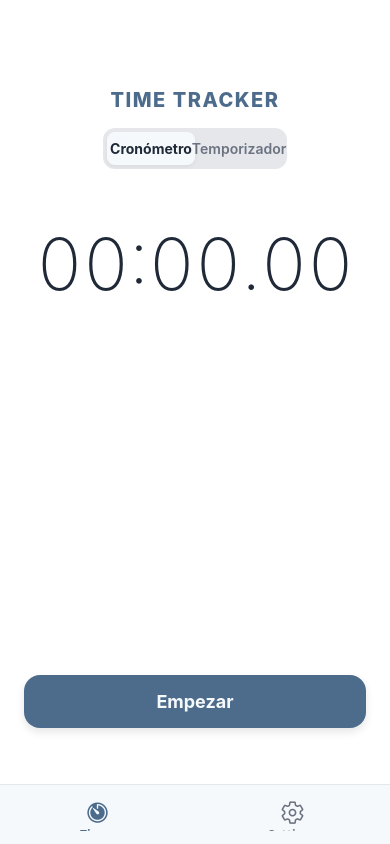
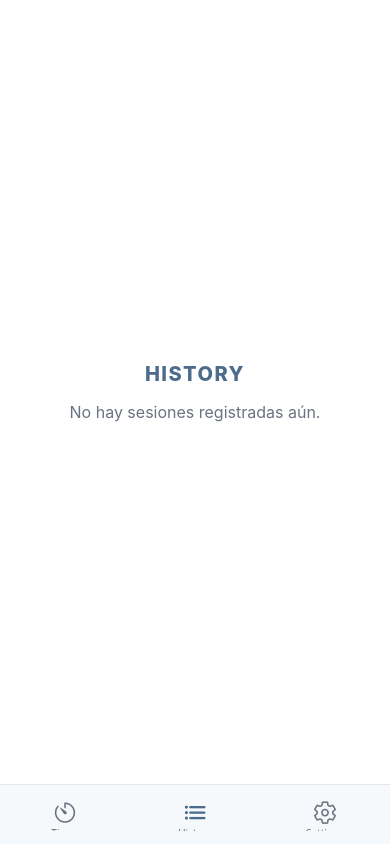
Before and after one commit to JaiRB19/TimeTrackerApp, a React Native app: screen /History in a window 390 px wide. Built offline with nearby package versions, Linux system fonts and the light colour scheme.

Commit message:
History Module & Fix

```diff
--- a/App.tsx
+++ b/App.tsx
@@ -5,6 +5,7 @@ import { NavigationContainer } from '@react-navigation/native';
 import AppNavigator from './src/navigation/AppNavigator';
 import { SettingsProvider, useSettings } from './src/hooks/useSettings';
 import { COLORS } from './src/constants/theme';
+import { HistoryProvider } from './src/hooks/useHistory';
 
 
 function RootNavigation() {
@@ -24,10 +25,12 @@ function RootNavigation() {
 export default function App() {
   return (
     <SettingsProvider>
-      <NavigationContainer>
-        <StatusBar style="dark" />
-        <RootNavigation />
-      </NavigationContainer>
+      <HistoryProvider>
+        <NavigationContainer>
+          <StatusBar style="dark" />
+          <RootNavigation />
+        </NavigationContainer>
+      </HistoryProvider>
     </SettingsProvider>
   );
 }
--- /dev/null
+++ b/src/hooks/useHistory.tsx
@@ -0,0 +1,76 @@
+import React, { createContext, useContext, useState, useEffect, ReactNode } from 'react';
+import AsyncStorage from '@react-native-async-storage/async-storage';
+import { TimerMode, Mark } from './useTimer';
+
+export interface TimerSession {
+  id: string;
+  date: number; // Fecha en milisegundos (Date.now())
+  mode: TimerMode;
+  duration: number; // Tiempo total registrado
+  marks: Mark[];
+}
+
+interface HistoryContextData {
+  sessions: TimerSession[];
+  saveSession: (mode: TimerMode, duration: number, marks: Mark[]) => void;
+  clearHistory: () => void;
+}
+
+const HISTORY_KEY = '@time_tracker_history';
+const HistoryContext = createContext<HistoryContextData>({} as HistoryContextData);
+
+export const HistoryProvider = ({ children }: { children: ReactNode }) => {
+  const [sessions, setSessions] = useState<TimerSession[]>([]);
+
+  // Cargar historial al iniciar
+  useEffect(() => {
+    const loadHistory = async () => {
+      try {
+        const storedHistory = await AsyncStorage.getItem(HISTORY_KEY);
+        if (storedHistory) setSessions(JSON.parse(storedHistory));
+      } catch (e) {
+        console.error("Error cargando historial", e);
+      }
+    };
+    loadHistory();
+  }, []);
+
+  // Guardar nueva sesión
+  const saveSession = async (mode: TimerMode, duration: number, marks: Mark[]) => {
+    const newSession: TimerSession = {
+      id: Math.random().toString(36).substr(2, 9) + Date.now().toString(36),
+      date: Date.now(),
+      mode,
+      duration,
+      marks,
+    };
+
+    // Agregamos la nueva sesión al principio del arreglo
+    const updatedSessions = [newSession, ...sessions];
+    setSessions(updatedSessions);
+
+    try {
+      await AsyncStorage.setItem(HISTORY_KEY, JSON.stringify(updatedSessions));
+    } catch (e) {
+      console.error("Error guardando sesión", e);
+    }
+  };
+
+  // Limpiar historial
+  const clearHistory = async () => {
+    setSessions([]);
+    try {
+      await AsyncStorage.removeItem(HISTORY_KEY);
+    } catch (e) {
+      console.error("Error limpiando historial", e);
+    }
+  };
+
+  return (
+    <HistoryContext.Provider value={{ sessions, saveSession, clearHistory }}>
+      {children}
+    </HistoryContext.Provider>
+  );
+};
+
+export const useHistory = () => useContext(HistoryContext);
--- a/src/hooks/useSettings.tsx
+++ b/src/hooks/useSettings.tsx
@@ -1,6 +1,7 @@
 import React, { createContext, useContext, useState, useEffect, ReactNode } from 'react';
 import { activateKeepAwakeAsync, deactivateKeepAwake } from 'expo-keep-awake';
 import AsyncStorage from '@react-native-async-storage/async-storage';
+import { Platform } from 'react-native';
 
 interface SettingsContextData {
   keepAwake: boolean;
@@ -14,7 +15,7 @@ const STORAGE_KEY = '@time_tracker_settings';
 const SettingsContext = createContext<SettingsContextData>({} as SettingsContextData);
 
 export const SettingsProvider = ({ children }: { children: ReactNode }) => {
-  const [keepAwake, setKeepAwake] = useState(false);
+  const [keepAwake, setKeepAwake] = useState(false); // Desactivado por defecto
   const [showMs, setShowMs] = useState(true);
   const [isLoading, setIsLoading] = useState(true);
 
@@ -53,13 +54,24 @@ export const SettingsProvider = ({ children }: { children: ReactNode }) => {
     saveSettings();
   }, [keepAwake, showMs, isLoading]);
 
-  // Manejo del hardware (Keep Awake)
+  // 3. Manejo del hardware (Keep Awake) - CORREGIDO PARA WEB
   useEffect(() => {
-    if (keepAwake) {
-      activateKeepAwakeAsync();
-    } else {
-      deactivateKeepAwake();
-    }
+    const handleKeepAwake = async () => {
+      try {
+        if (keepAwake) {
+          await activateKeepAwakeAsync();
+        } else {
+          await deactivateKeepAwake();
+        }
+      } catch (error) {
+        // Silenciamos el error en Web para que no rompa la app
+        if (Platform.OS !== 'web') {
+          console.warn("KeepAwake no disponible:", error);
+        }
+      }
+    };
+
+    handleKeepAwake();
   }, [keepAwake]);
 
   const toggleKeepAwake = (value: boolean) => setKeepAwake(value);
--- a/src/navigation/AppNavigator.tsx
+++ b/src/navigation/AppNavigator.tsx
@@ -1,10 +1,11 @@
+// src/navigation/AppNavigator.tsx
 import React from 'react';
 import { createBottomTabNavigator } from '@react-navigation/bottom-tabs';
 import { Ionicons } from '@expo/vector-icons';
 import { COLORS } from '../constants/theme';
 
-// Importamos las pantallas
 import HomeScreen from '../screens/HomeScreen';
+import HistoryScreen from '../screens/HistoryScreen';
 import SettingsScreen from '../screens/SettingsScreen';
 
 const Tab = createBottomTabNavigator();
@@ -13,38 +14,48 @@ export default function AppNavigator() {
   return (
     <Tab.Navigator
       screenOptions={({ route }) => ({
-        headerShown: false, // Ocultamos el header nativo porque ya hicimos el nuestro
-        tabBarIcon: ({ focused, color, size }) => {
-          let iconName: keyof typeof Ionicons.glyphMap = 'timer-outline';
-
-          if (route.name === 'Timer') {
-            iconName = focused ? 'timer' : 'timer-outline';
-          } else if (route.name === 'Settings') {
-            iconName = focused ? 'settings' : 'settings-outline';
-          }
-
-          return <Ionicons name={iconName} size={size} color={color} />;
-        },
+        headerShown: false,
         tabBarActiveTintColor: COLORS.primary,
         tabBarInactiveTintColor: COLORS.textSecondary,
         tabBarStyle: {
           backgroundColor: COLORS.surface,
           borderTopColor: COLORS.border,
-          elevation: 0, // Quita la sombra en Android
-          shadowOpacity: 0, // Quita la sombra en iOS
           height: 60,
           paddingBottom: 8,
           paddingTop: 8,
         },
-        tabBarLabelStyle: {
-          fontSize: 12,
-          fontWeight: '600',
-        }
       })}
     >
-      <Tab.Screen name="Timer" component={HomeScreen} />
-      {/* Aquí irá el HistoryScreen en el futuro */}
-      <Tab.Screen name="Settings" component={SettingsScreen} />
+      {/* CUIDADO AQUÍ: Verifica que solo haya UN "Timer" */}
+      <Tab.Screen
+        name="Timer"
+        component={HomeScreen}
+        options={{
+          tabBarIcon: ({ color, size, focused }) => (
+            <Ionicons name={focused ? 'timer' : 'timer-outline'} size={size} color={color} />
+          )
+        }}
+      />
+
+      <Tab.Screen
+        name="History"
+        component={HistoryScreen}
+        options={{
+          tabBarIcon: ({ color, size, focused }) => (
+            <Ionicons name={focused ? 'list' : 'list-outline'} size={size} color={color} />
+          )
+        }}
+      />
+
+      <Tab.Screen
+        name="Settings"
+        component={SettingsScreen}
+        options={{
+          tabBarIcon: ({ color, size, focused }) => (
+            <Ionicons name={focused ? 'settings' : 'settings-outline'} size={size} color={color} />
+          )
+        }}
+      />
     </Tab.Navigator>
   );
 }
--- /dev/null
+++ b/src/screens/HistoryScreen.tsx
@@ -0,0 +1,84 @@
+import React from 'react';
+import { View, Text, StyleSheet, FlatList, TouchableOpacity } from 'react-native';
+import { COLORS, SPACING, SHADOWS } from '../constants/theme';
+import { useHistory } from '../hooks/useHistory';
+import { formatTime } from '../utils/timeFormat';
+import { useSettings } from '../hooks/useSettings';
+
+export default function HistoryScreen() {
+  const { sessions, clearHistory } = useHistory();
+  const { showMs } = useSettings();
+
+  const formatDate = (timestamp: number) => {
+    const date = new Date(timestamp);
+    return date.toLocaleDateString('es-MX', {
+      day: '2-digit', month: 'short', year: 'numeric',
+      hour: '2-digit', minute: '2-digit'
+    });
+  };
+
+  if (sessions.length === 0) {
+    return (
+      <View style={[styles.container, styles.emptyContainer]}>
+        <Text style={styles.title}>HISTORY</Text>
+        <Text style={styles.emptyText}>No hay sesiones registradas aún.</Text>
+      </View>
+    );
+  }
+
+  return (
+    <View style={styles.container}>
+      <View style={styles.header}>
+        <View>
+          <Text style={styles.title}>HISTORY</Text>
+          <Text style={styles.subtitle}>Tus registros de tiempo</Text>
+        </View>
+        <TouchableOpacity onPress={clearHistory} style={styles.clearButton}>
+          <Text style={styles.clearButtonText}>Limpiar</Text>
+        </TouchableOpacity>
+      </View>
+
+      <FlatList
+        data={sessions}
+        keyExtractor={(item) => item.id}
+        showsVerticalScrollIndicator={false}
+        contentContainerStyle={{ paddingBottom: SPACING.xl }}
+        renderItem={({ item }) => (
+          <View style={[styles.card, SHADOWS.small]}>
+            <View style={styles.cardHeader}>
+              <Text style={styles.cardType}>
+                {item.mode === 'stopwatch' ? '⏱️ Cronómetro' : '⏳ Temporizador'}
+              </Text>
+              <Text style={styles.cardDate}>{formatDate(item.date)}</Text>
+            </View>
+
+            <View style={styles.cardBody}>
+              <Text style={styles.cardTime}>{formatTime(item.duration, showMs)}</Text>
+              {item.marks.length > 0 && (
+                <Text style={styles.cardMarks}>{item.marks.length} marcas registradas</Text>
+              )}
+            </View>
+          </View>
+        )}
+      />
+    </View>
+  );
+}
+
+const styles = StyleSheet.create({
+  container: { flex: 1, backgroundColor: COLORS.background, padding: SPACING.l },
+  emptyContainer: { justifyContent: 'center', alignItems: 'center' },
+  header: { flexDirection: 'row', justifyContent: 'space-between', alignItems: 'center', marginTop: SPACING.xl * 2, marginBottom: SPACING.xl },
+  title: { color: COLORS.primary, fontSize: 20, fontWeight: '800', letterSpacing: 1.5 },
+  subtitle: { color: COLORS.textSecondary, fontSize: 14, textTransform: 'uppercase', marginTop: 4 },
+  clearButton: { paddingVertical: SPACING.s, paddingHorizontal: SPACING.m, backgroundColor: COLORS.surface, borderRadius: 8, borderWidth: 1, borderColor: COLORS.border },
+  clearButtonText: { color: COLORS.danger, fontSize: 14, fontWeight: '600' },
+  emptyText: { color: COLORS.textSecondary, fontSize: 16, marginTop: SPACING.m },
+  card: { backgroundColor: COLORS.surface, borderRadius: 16, padding: SPACING.m, marginBottom: SPACING.m, borderWidth: 1, borderColor: COLORS.border },
+  cardHeader: { flexDirection: 'row', justifyContent: 'space-between', marginBottom: SPACING.s },
+  cardType: { color: COLORS.textSecondary, fontSize: 14, fontWeight: '700', textTransform: 'uppercase' },
+  cardDate: { color: COLORS.textSecondary, fontSize: 12, fontWeight: '500' },
+  cardBody: { flexDirection: 'row', justifyContent: 'space-between', alignItems: 'flex-end' },
+  cardTime: { color: COLORS.text, fontSize: 32, fontWeight: '300', fontVariant: ['tabular-nums'] },
+  cardMarks: { color: COLORS.primary, fontSize: 14, fontWeight: '600' },
+});
--- a/src/screens/HomeScreen.tsx
+++ b/src/screens/HomeScreen.tsx
@@ -9,6 +9,7 @@ import { useSettings } from '../hooks/useSettings';
 import { ModeSelector } from '../components/timer/ModeSelector';
 import { MarksList } from '../components/timer/MarksList';
 import { PresetManager } from '../components/timer/PresetManager';
+import { useHistory } from '../hooks/useHistory';
 
 export default function HomeScreen() {
   const {
@@ -18,6 +19,7 @@ export default function HomeScreen() {
 
   const isTimerZero = mode === 'timer' && time === 0;
   const { showMs } = useSettings();
+  const { saveSession } = useHistory();
 
   return (
     <View style={styles.container}>
@@ -66,10 +68,23 @@ export default function HomeScreen() {
           </TouchableOpacity>
         </View>
 
+        {/* CONTROLES DE PAUSA / FIN DE SESIÓN */}
         {!isRunning && time > 0 && (
-          <TouchableOpacity style={styles.resetButton} onPress={reset}>
-            <Text style={styles.resetText}>Reiniciar</Text>
-          </TouchableOpacity>
+          <View style={styles.pausedControlsRow}>
+            <TouchableOpacity style={styles.resetButton} onPress={reset}>
+              <Text style={styles.resetText}>Reiniciar</Text>
+            </TouchableOpacity>
+
+            <TouchableOpacity
+              style={styles.saveButton}
+              onPress={() => {
+                saveSession(mode, time, marks);
+                reset(); // Reinicia automáticamente después de guardar
+              }}
+            >
+              <Text style={styles.saveText}>Guardar Sesión</Text>
+            </TouchableOpacity>
+          </View>
         )}
       </View>
 
@@ -94,5 +109,8 @@ const styles = StyleSheet.create({
   secondaryButton: { backgroundColor: COLORS.surface, paddingHorizontal: SPACING.l, borderRadius: 16, justifyContent: 'center', borderWidth: 1, borderColor: COLORS.border },
   secondaryButtonText: { color: COLORS.text, fontSize: 16, fontWeight: '600' },
   resetButton: { marginTop: SPACING.l, alignSelf: 'center' },
-  resetText: { color: COLORS.textSecondary, fontSize: 16, fontWeight: '600' }
+  resetText: { color: COLORS.textSecondary, fontSize: 16, fontWeight: '600' },
+  pausedControlsRow: { flexDirection: 'row', justifyContent: 'center', alignItems: 'center', gap: SPACING.xl, marginTop: SPACING.l },
+  saveButton: { backgroundColor: COLORS.surface, paddingVertical: SPACING.s, paddingHorizontal: SPACING.l, borderRadius: 12, borderWidth: 1, borderColor: COLORS.border, ...SHADOWS.small },
+  saveText: { color: COLORS.primary, fontSize: 16, fontWeight: '700' },
 });
```
